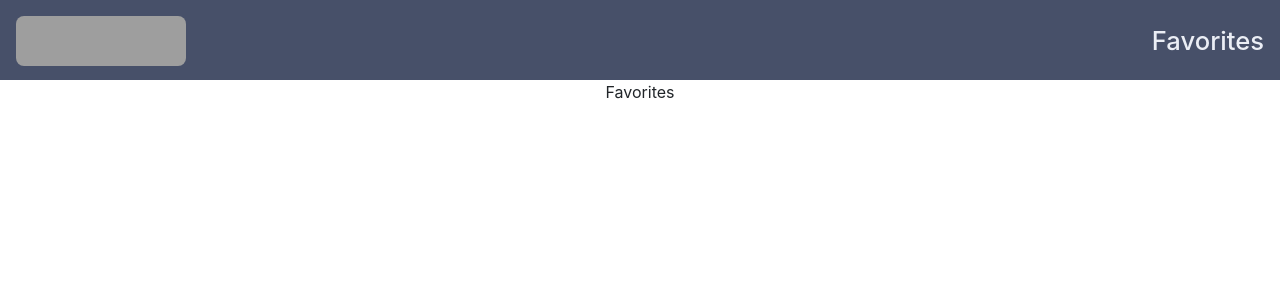
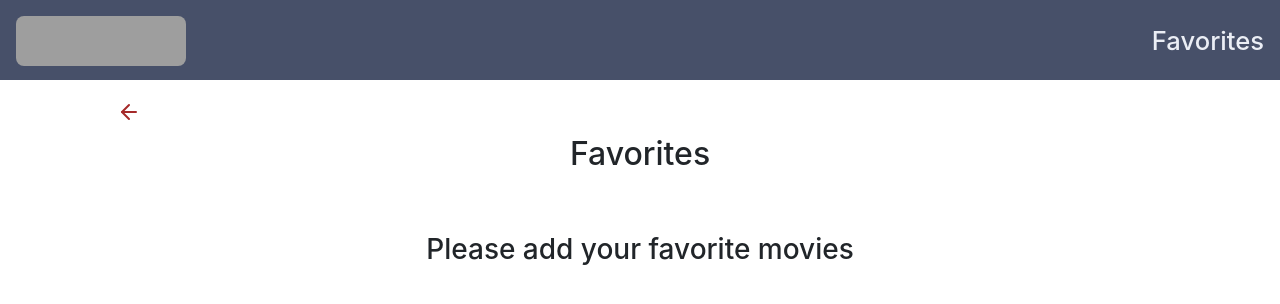
Before and after one commit to qasirdev/react-redux-ts-box-office, a React (Create React App) app: page /favorites in a window 1280 px wide. Shown: the top 304 px of the page. Built offline with nearby package versions, Linux system fonts and the light colour scheme; grey boxes are pictures that could not be loaded.

Commit message:
store, slice, page favorites ,home, movie

```diff
--- a/src/app/store.ts
+++ b/src/app/store.ts
@@ -1,7 +1,10 @@
 import { configureStore, ThunkAction, Action } from '@reduxjs/toolkit';
+import favReducer from '../features/favMovieSlice';
 
 export const store = configureStore({
-  reducer: {},
+  reducer: {
+    favorites: favReducer,
+  },
 });
 
 export type AppDispatch = typeof store.dispatch;
--- a/src/component/Card/index.tsx
+++ b/src/component/Card/index.tsx
@@ -1,8 +1,10 @@
-import React from 'react';
+import React, { useState } from 'react';
 import { MovieType } from '../../common/types';
-import { AiOutlineStar } from 'react-icons/ai';
+import { AiFillStar, AiOutlineStar } from 'react-icons/ai';
 import { Link } from 'react-router-dom';
 import './style.css';
+import { useAppDispatch, useAppSelector } from '../../app/hooks';
+import { addFavorit, removeFavorite } from '../../features/favMovieSlice';
 
 export type MovieCardData = Omit<
   MovieType,
@@ -10,12 +12,31 @@ export type MovieCardData = Omit<
 >;
 
 const Card = (movieData: MovieCardData) => {
+  const { movies } = useAppSelector((state) => state.favorites);
+  const dispatch = useAppDispatch();
+  const [isFavorites, setIsFavorites] = useState<boolean>(() => {
+    const isFavorite = movies.find((movie) => movie.id === movieData.id);
+    return !!isFavorite;
+  });
+  const handleFavorites = () => {
+    if (isFavorites) {
+      dispatch(removeFavorite(movieData.id));
+      setIsFavorites((prevState) => !prevState);
+    } else {
+      dispatch(addFavorit(movieData));
+      setIsFavorites((prevState) => !prevState);
+    }
+  };
   return (
     <div className="col-md-4 col-sm-6">
       <div className="card card-block">
         <h4 className="icon-fav">
           <i>
-            <AiOutlineStar size={24} />
+            {isFavorites ? (
+              <AiFillStar size={24} onClick={handleFavorites} />
+            ) : (
+              <AiOutlineStar size={24} onClick={handleFavorites} />
+            )}
           </i>
         </h4>
         <img
--- /dev/null
+++ b/src/features/favMovieSlice.ts
@@ -0,0 +1,55 @@
+import { createSlice, PayloadAction } from '@reduxjs/toolkit';
+import { stat } from 'fs';
+import { Action } from 'history';
+import { MovieType } from '../common/types';
+import Movie from '../pages/Movie';
+
+type Movie = Omit<
+  MovieType,
+  'overview' | 'vote_average' | 'release_date' | 'runtime' | 'genres'
+>;
+
+interface FavoriteState {
+  movies: Movie[];
+}
+const initialState: FavoriteState = {
+  movies: [],
+};
+
+const addFavoritMovie = (
+  state: FavoriteState,
+  action: PayloadAction<Movie>
+) => {
+  const existingMovie = state.movies.find(
+    (movie) => movie.id === action.payload.id
+  );
+  if (!existingMovie) {
+    state.movies.push(action.payload);
+  }
+};
+
+const removeFavoriteMovie = (
+  state: FavoriteState,
+  action: PayloadAction<number>
+) => {
+  const updateFavoriteList = state.movies.filter(
+    (movie) => movie.id !== action.payload
+  );
+  state.movies = updateFavoriteList;
+};
+
+export const favotiesSlice = createSlice({
+  name: 'favourites',
+  initialState,
+  reducers: {
+    addFavoritMovie,
+    removeFavoriteMovie,
+  },
+});
+
+export const {
+  addFavoritMovie: addFavorit,
+  removeFavoriteMovie: removeFavorite,
+} = favotiesSlice.actions;
+
+export default favotiesSlice.reducer;
--- a/src/pages/Favorites/index.tsx
+++ b/src/pages/Favorites/index.tsx
@@ -1,7 +1,38 @@
 import React from 'react';
+import { useNavigate } from 'react-router-dom';
+import { useAppSelector } from '../../app/hooks';
+import { FiArrowLeft } from 'react-icons/fi';
+import Card, { MovieCardData } from '../../component/Card';
+import './style.css';
 
 const Favorites = () => {
-  return <div>Favorites</div>;
+  const { movies } = useAppSelector((state) => state.favorites);
+
+  const navigate = useNavigate();
+  return (
+    <>
+      <div className="container">
+        <div className="header">
+          <FiArrowLeft size={24} onClick={() => navigate('/')} />
+        </div>
+        <h4 className="title">Favorites</h4>
+        {!movies.length && (
+          <h3 style={{ marginTop: '70px' }}>Please add your favorite movies</h3>
+        )}
+        <div className="row">
+          {movies?.map(({ id, poster_path, original_title }: MovieCardData) => {
+            return (
+              <Card
+                id={id}
+                poster_path={poster_path}
+                original_title={original_title}
+              />
+            );
+          })}
+        </div>
+      </div>
+    </>
+  );
 };
 
 export default Favorites;
--- /dev/null
+++ b/src/pages/Favorites/style.css
@@ -0,0 +1,23 @@
+.header {
+  display: flex;
+  align-items: center;
+  justify-content: space-between;
+
+  width: 100%;
+  height: 4rem;
+  padding: 2rem;
+}
+
+.header svg {
+  color: brown;
+  cursor: pointer;
+}
+
+.msg {
+  margin-top: '100px';
+}
+
+.title {
+  font-size: 2rem;
+  line-height: 1.2rem;
+}
--- a/src/pages/Home/index.tsx
+++ b/src/pages/Home/index.tsx
@@ -6,6 +6,7 @@ const Home = () => {
   const [page, setPage] = useState<number>(1);
   const { data: movies, isLoading } = usePaginatedFetchMovies(page);
 
+  console.log('movies => ', movies);
   return (
     <>
       {isLoading ? (
--- a/src/pages/Movie/index.tsx
+++ b/src/pages/Movie/index.tsx
@@ -2,6 +2,7 @@ import React from 'react';
 import { useNavigate, useParams } from 'react-router-dom';
 import useFetchMovieById from '../../service/fetchMovie';
 import { FiArrowLeft } from 'react-icons/fi';
+import { AiFillStar } from 'react-icons/ai';
 
 const Movie = () => {
   const { id } = useParams();
@@ -27,6 +28,37 @@ const Movie = () => {
                   </div>
                 </div>
               </div>
+              <div className="col-lg-7 col-md-7 col-sm-6">
+                <h4 className="text-left title">{movie?.original_title}</h4>
+                <p className="text-left">{movie?.overview}</p>
+                <div className="star">
+                  <AiFillStar size={24} />
+                  <span className="rating">{movie?.vote_average}</span>
+                </div>
+                <div className="text-left movie-detail">
+                  <span>
+                    Type
+                    <strong>Movie</strong>
+                  </span>
+                  <br />
+                  <span>
+                    Release Data
+                    <strong>{movie?.release_date}</strong>
+                  </span>
+                  <br />
+                  <span>
+                    Run Time
+                    <strong>{movie?.runtime}</strong>
+                  </span>
+                  <br />
+                  <span>
+                    Genres
+                    <strong>
+                      {movie?.genres.map(({ name }) => name).join(', ')}
+                    </strong>
+                  </span>
+                </div>
+              </div>
             </div>
           </div>
         </div>
```
